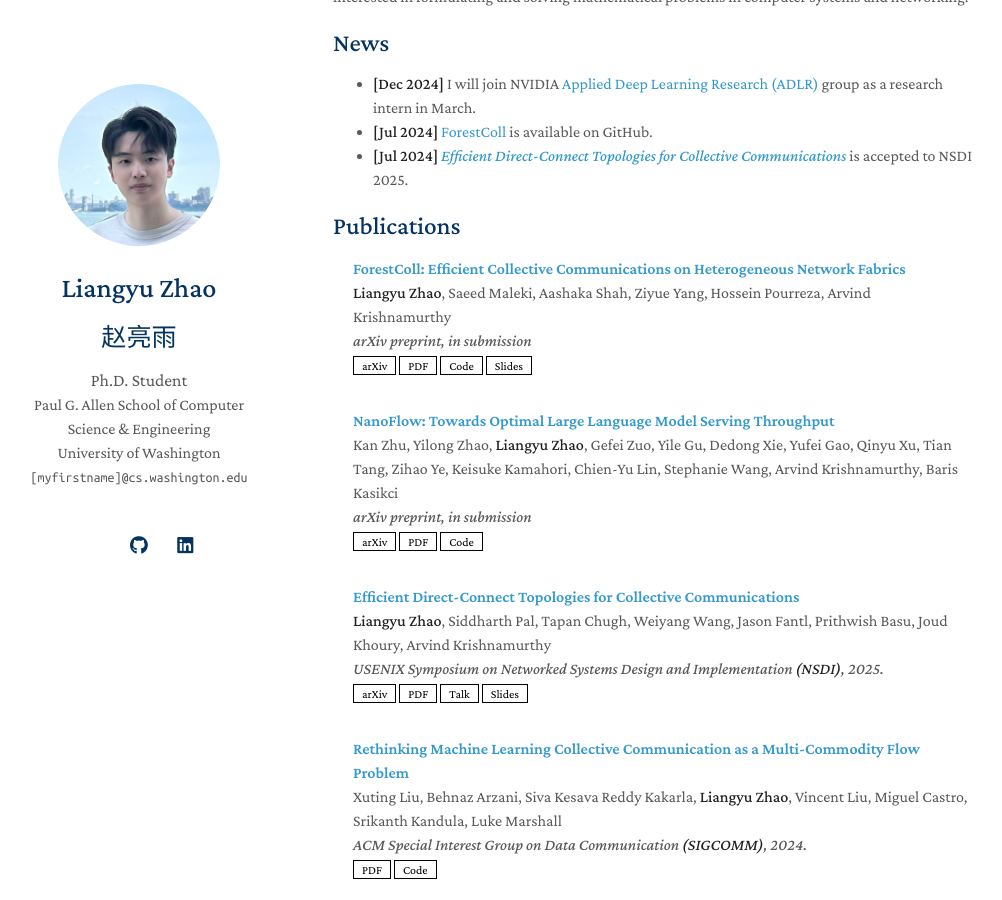
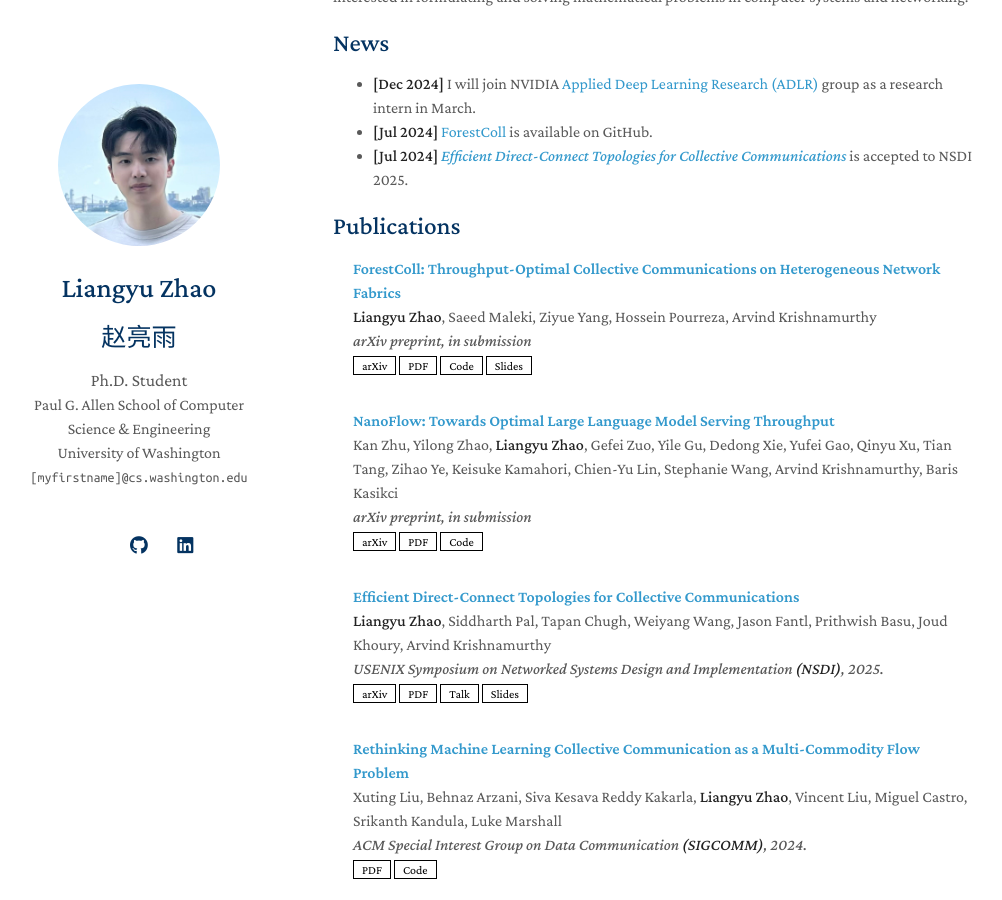
Before and after one commit to liangyuRain/liangyuRain.github.io, a Jekyll site: the page built from index.md, in a window 1280 px wide and 900 px high, scrolled down 350 px. Shown: the whole window, without its empty margins (137-1139 px from the left). Built offline with Jekyll 4.4.1, drawn with Linux system fonts in a browser that asks for light colours; a style sheet for code colours, icons or effects is not loaded; our own code applies the rules of GitHub Pages for plain Markdown files.

Commit message:
ForestColl update

```diff
--- a/_data/publications.yml
+++ b/_data/publications.yml
@@ -1,9 +1,9 @@
 main:
   # Always add a unique gtag_item to enable google analytics tracking!!
 
-  - title: "ForestColl: Efficient Collective Communications on Heterogeneous Network Fabrics"
+  - title: "ForestColl: Throughput-Optimal Collective Communications on Heterogeneous Network Fabrics"
     title_link: https://arxiv.org/pdf/2402.06787
-    authors: <strong>Liangyu Zhao</strong>, Saeed Maleki, Aashaka Shah, Ziyue Yang, Hossein Pourreza, Arvind Krishnamurthy
+    authors: <strong>Liangyu Zhao</strong>, Saeed Maleki, Ziyue Yang, Hossein Pourreza, Arvind Krishnamurthy
     conference: arXiv preprint, in submission
     arxiv: https://arxiv.org/abs/2402.06787
     pdf: https://arxiv.org/pdf/2402.06787
```
Also changed, not shown: 1 other file.
